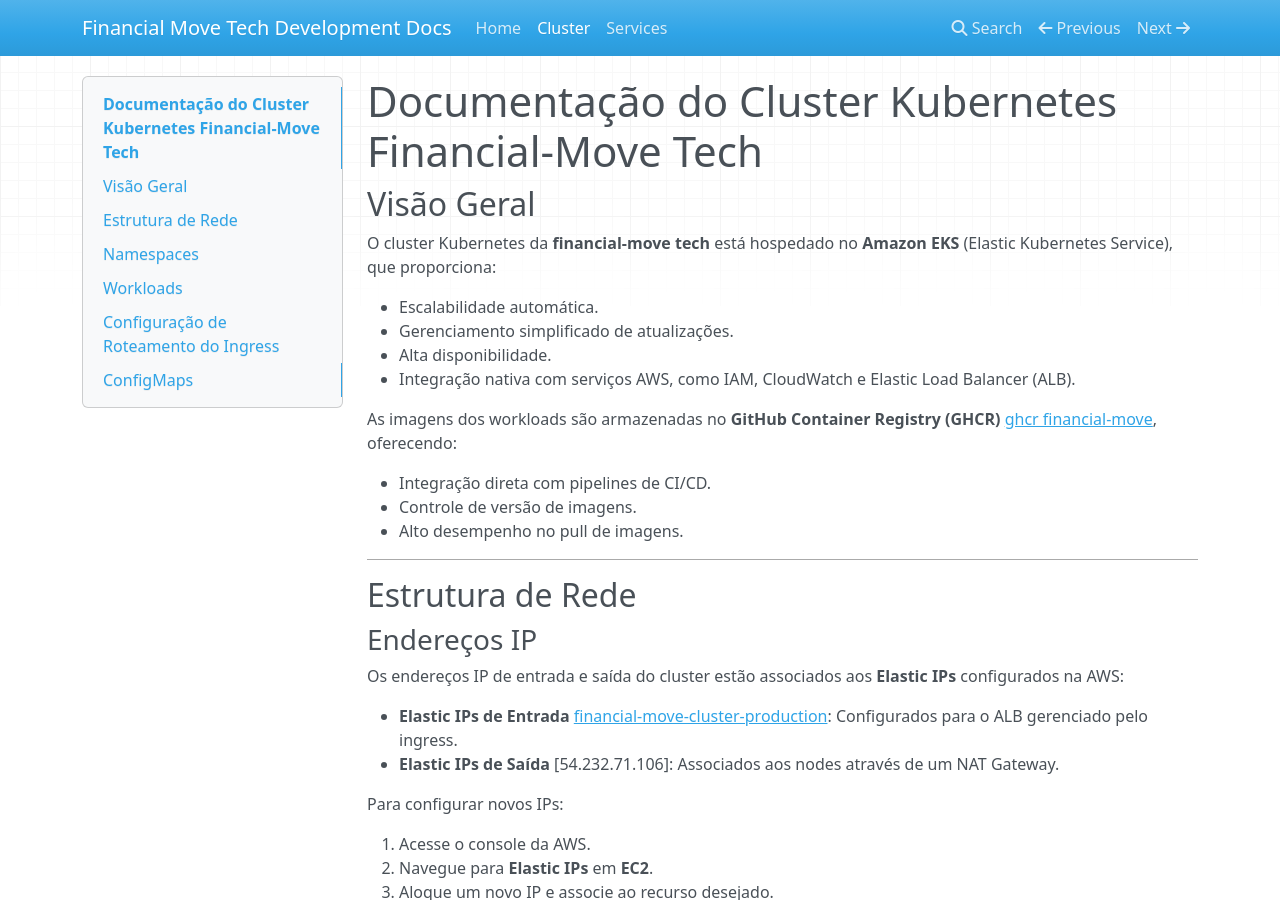
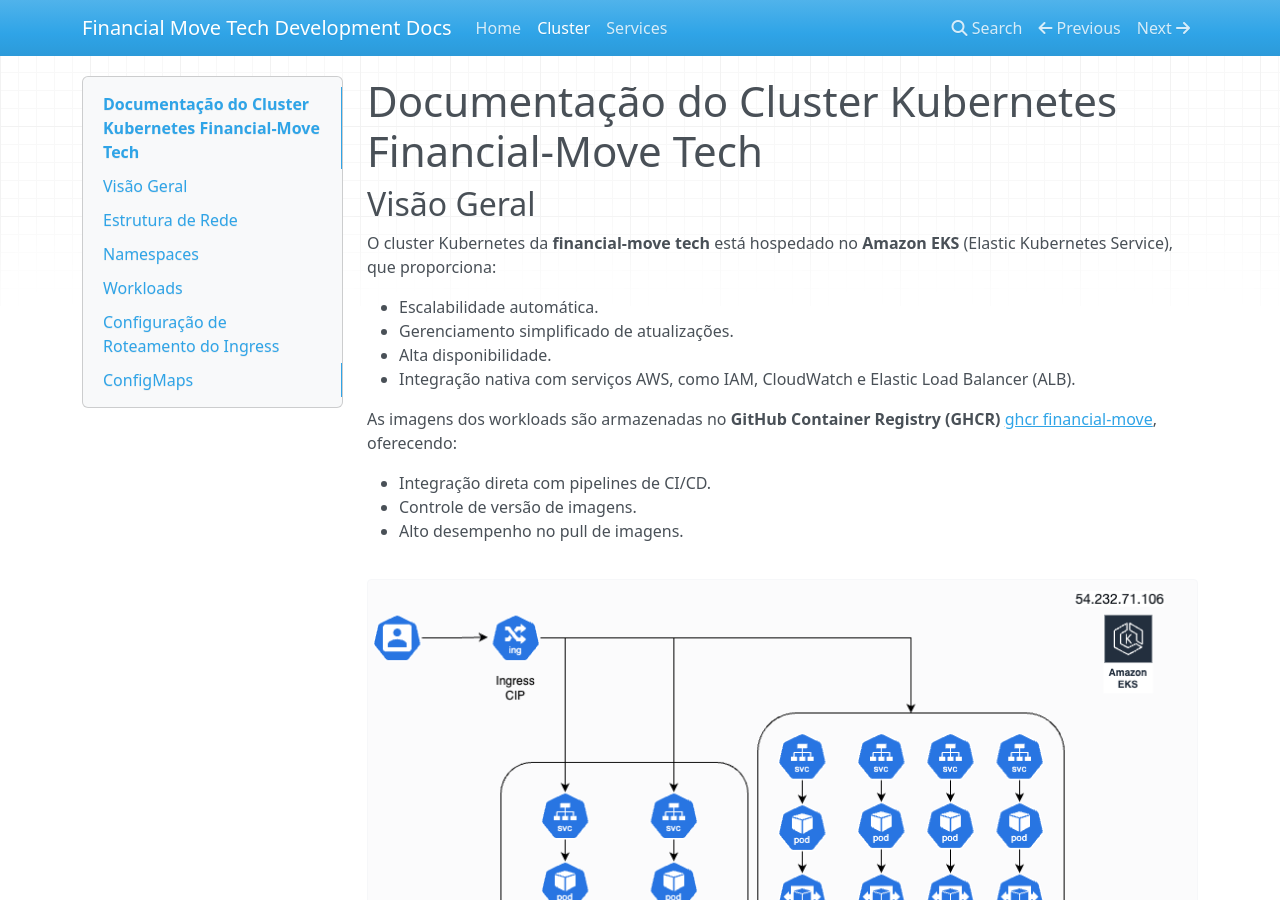
Before and after one commit to FinanciaI-Move/docs.github.io, an MkDocs documentation site: the page built from docs/k8s.md, in a window 1280 px wide and 900 px high. Built offline with MkDocs 1.6.1, drawn with Linux system fonts in a browser that asks for light colours; nearby versions of some CDN libraries.

Commit message:
feat: add cluster diagram

```diff
--- a/docs/k8s.md
+++ b/docs/k8s.md
@@ -14,6 +14,8 @@
 - Integração direta com pipelines de CI/CD.
 - Controle de versão de imagens.
 - Alto desempenho no pull de imagens.
+
+![cluster diagram](./images/cluster-diagram.png)
 
 ---
 
```
Also changed, not shown: docs/images/cluster-diagram.png (added).
